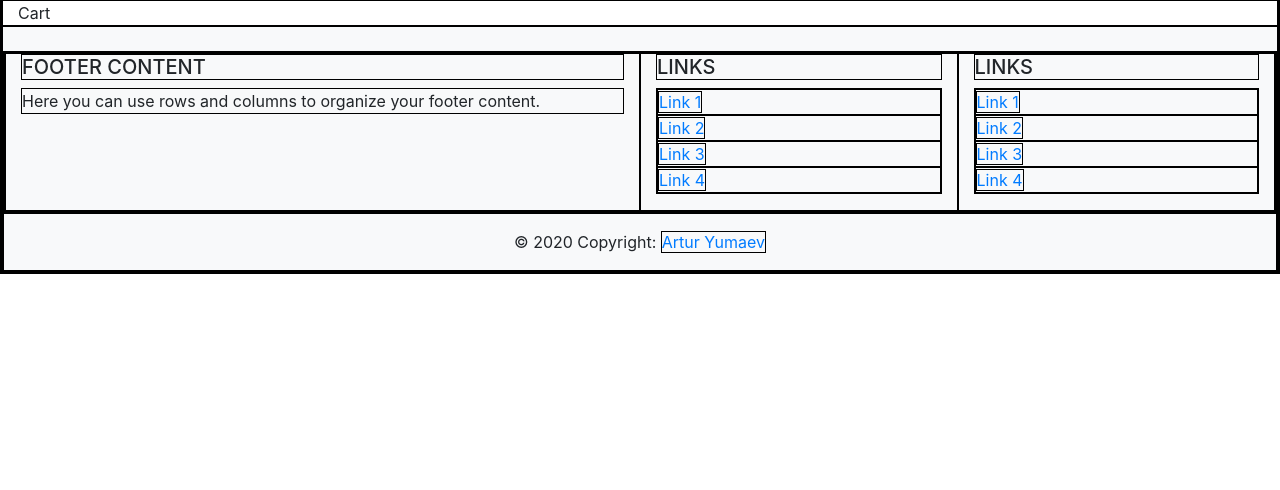
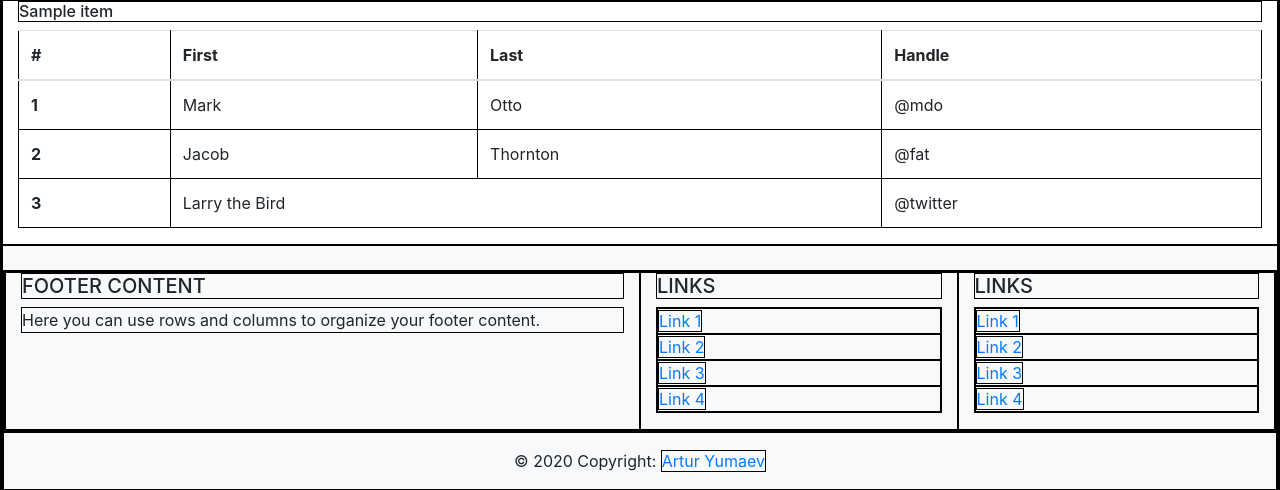
Before and after one commit to arturyumaev/Databases-Course-Work, a Flask app: template webApp/templates/cart.html in a window 1280 px wide. Shown: the part 68-558 px from the top of the page. Run offline with Flask 2, Linux system fonts and the light colour scheme; the template is opened without the code that fills it: most values are stand-ins (such as "Sample title", 1, 10 or a date in 2020); some libraries are stand-ins or nearby versions.

Commit message:
добавил корзину

```diff
--- a/webApp/app.py
+++ b/webApp/app.py
@@ -65,13 +65,16 @@ def about_us():
 def cart():
     if not cookies.has_cookies(request):
         print("No cookies")
-        resp = make_response(render_template('cart.html', title='Cart', items_amount=0))
+        resp = make_response(render_template('cart.html', title='Cart', items_amount=0, cart=None))
         resp.set_cookie('userid', cookies.get_userid())
         print("New cookies set, amount of items = 0")
     else:
         userid = request.cookies.get('userid')
+
         items_amount = db_manager.get_items_amount(userid)
-        resp = make_response(render_template('cart.html', title='Cart', items_amount=items_amount))
+        cart = db_manager.select_cart(userid)
+
+        resp = make_response(render_template('cart.html', title='Cart', items_amount=items_amount, cart=cart))
 
     return resp
 
@@ -121,5 +124,6 @@ def add_to_cart():
 
     return str(goods_amount)
 
+
 if __name__ == '__main__':
     app.run(debug=True)
--- /dev/null
+++ b/webApp/database/cart_items_select.sql
@@ -0,0 +1,15 @@
+select *, count(*) as amount from (
+    select g.description,
+           g.category,
+           g.gender,
+           c.size,
+           g.color,
+           g.price * (1 - g.discount) as price,
+           c.vendor
+    from cart c
+    join goods g
+    on c.vendor = g.vendor
+    where userid = 'MGWdB5xVh7'
+) as items
+group by vendor, size
+having count(*) >= 1
--- a/webApp/static/js/catalog.js
+++ b/webApp/static/js/catalog.js
@@ -77,7 +77,39 @@ function add_to_cart(element) {
             // do something with response
 
             document.querySelector('#cart-items-amount').innerText = xhr.responseText;
+
+            notifyMe('');
         }
    };
    xhr.send(data);
 };
+
+function notifyMe() {
+    if (!window.Notification) {
+        console.log('Browser does not support notifications.');
+    } else {
+        // check if permission is already granted
+        if (Notification.permission === 'granted') {
+            // show notification here
+            var notify = new Notification('This product was added to the cart', {
+                body: '',
+                icon: 'https://bit.ly/2DYqRrh',
+            });
+        } else {
+            // request permission from user
+            Notification.requestPermission().then(function (p) {
+                if (p === 'granted') {
+                    // show notification here
+                    var notify = new Notification('This product was added to the cart', {
+                        body: '',
+                        icon: 'https://bit.ly/2DYqRrh',
+                    });
+                } else {
+                    console.log('User blocked notifications.');
+                }
+            }).catch(function (err) {
+                console.error(err);
+            });
+        }
+    }
+}
--- a/webApp/templates/cart.html
+++ b/webApp/templates/cart.html
@@ -1,6 +1,38 @@
 {% extends "parent_template.html" %}
 {% block body %}
 
-    Cart
+    {% for item in cart %}
+        <h6>{{ item }}</h6>
+    {% endfor %}
+
+    <table class="table table-hover">
+        <thead>
+            <tr>
+                <th scope="col">#</th>
+                <th scope="col">First</th>
+                <th scope="col">Last</th>
+                <th scope="col">Handle</th>
+            </tr>
+        </thead>
+        <tbody>
+            <tr>
+                <th scope="row">1</th>
+                <td>Mark</td>
+                <td>Otto</td>
+                <td>@mdo</td>
+            </tr>
+            <tr>
+                <th scope="row">2</th>
+                <td>Jacob</td>
+                <td>Thornton</td>
+                <td>@fat</td>
+            </tr>
+            <tr>
+                <th scope="row">3</th>
+                <td colspan="2">Larry the Bird</td>
+                <td>@twitter</td>
+            </tr>
+        </tbody>
+    </table>
 
 {% endblock %}
```
Also changed, not shown: webApp/db_manager.py (+27 -0 lines), webApp/database/catalog.db.
